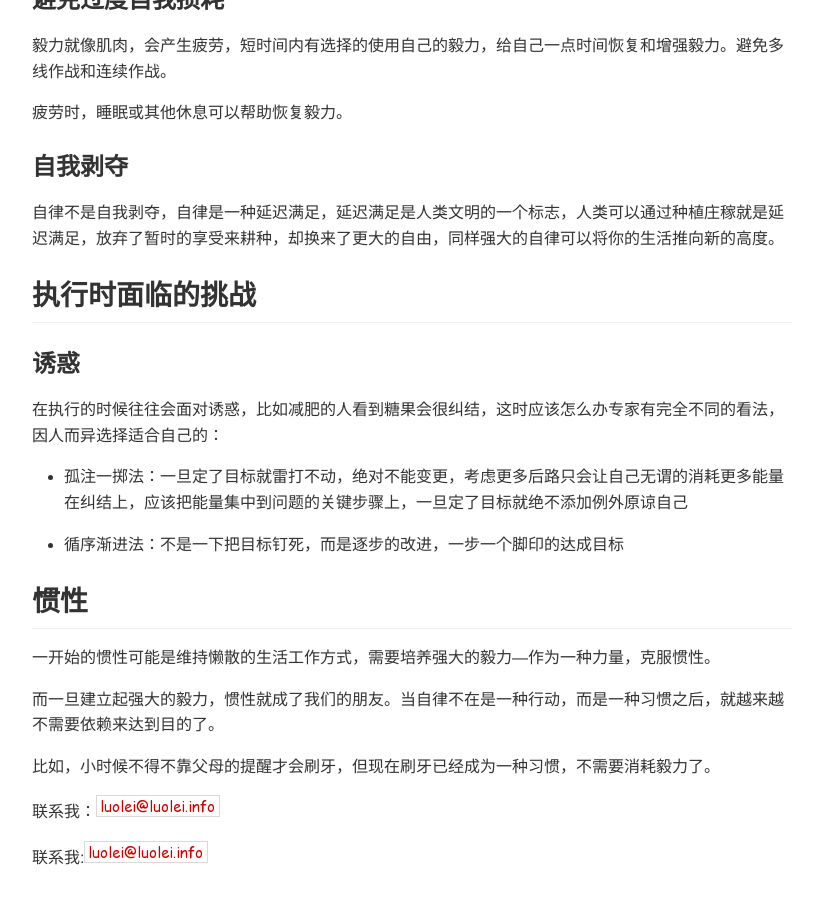
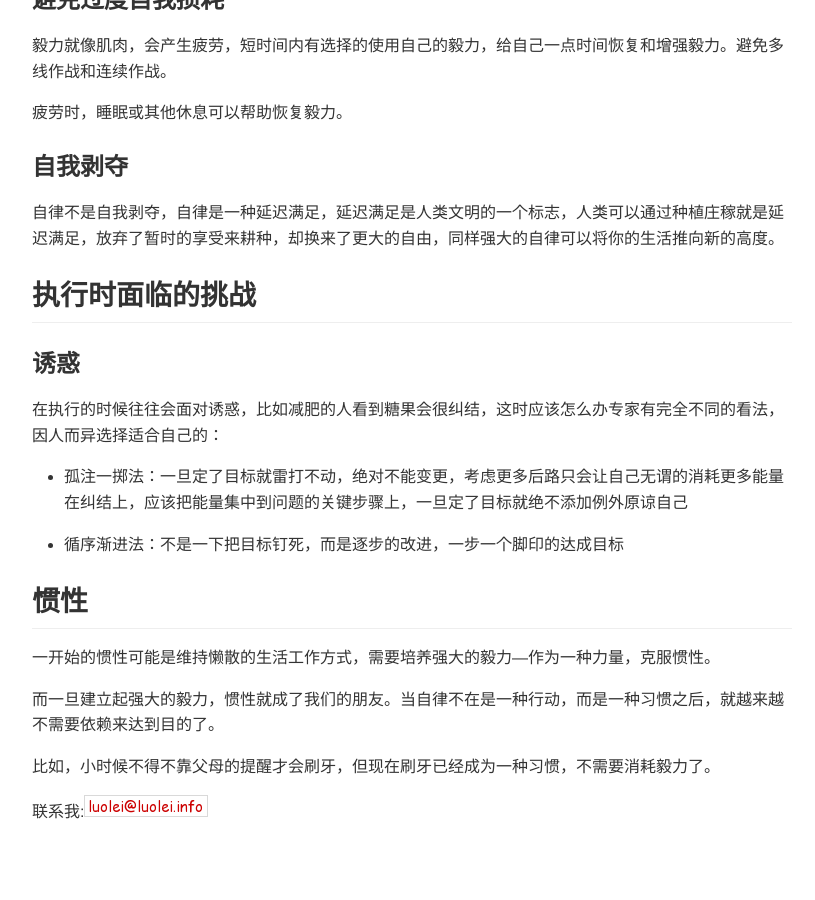
Before and after one commit to luoleicn/luoleicn.github.io, a Jekyll site: the page built from _posts/2016-12-19-willpower.md, in a window 1280 px wide and 900 px high, scrolled down 2286 px. Shown: the whole window, without its empty margins (243-1058 px from the left). Built offline with Jekyll 4.4.1, drawn with Linux system fonts in a browser that asks for light colours; after the commit the page ends 3141 px from its top, so only the background shows below that.

Commit message:
remove duplicate info

```diff
--- a/_posts/2016-12-19-willpower.md
+++ b/_posts/2016-12-19-willpower.md
@@ -101,7 +101,3 @@ title: 毅力和自律的培养
 而一旦建立起强大的毅力，惯性就成了我们的朋友。当自律不在是一种行动，而是一种习惯之后，就越来越不需要依赖来达到目的了。
 
 比如，小时候不得不靠父母的提醒才会刷牙，但现在刷牙已经成为一种习惯，不需要消耗毅力了。
-
-
-
-联系我：![image](http://www.luolei.info/source/images/email.png)
```
